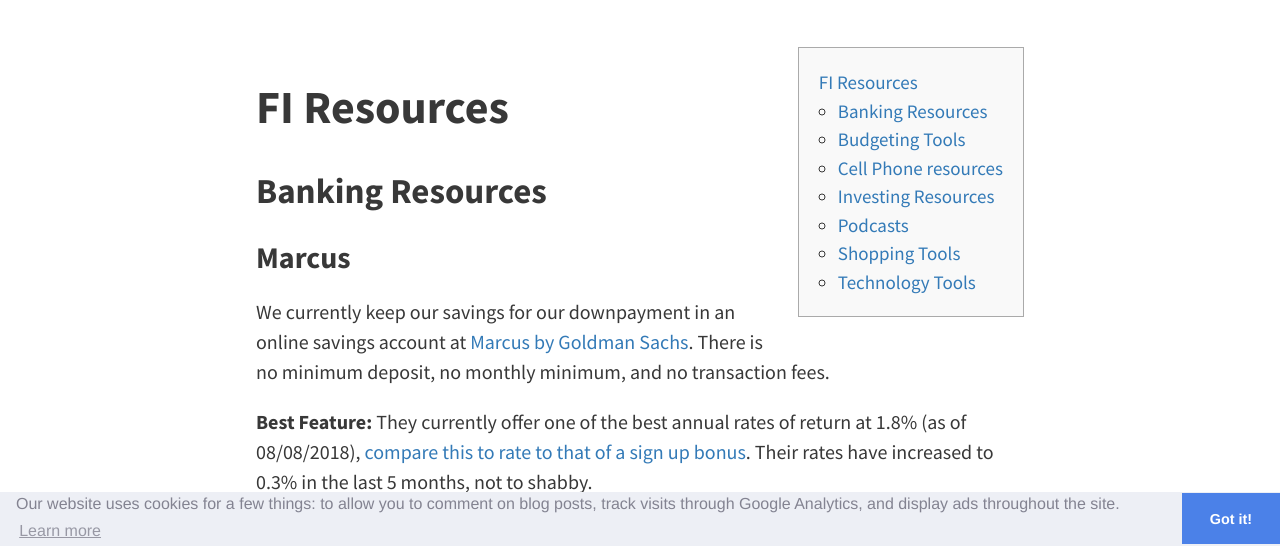
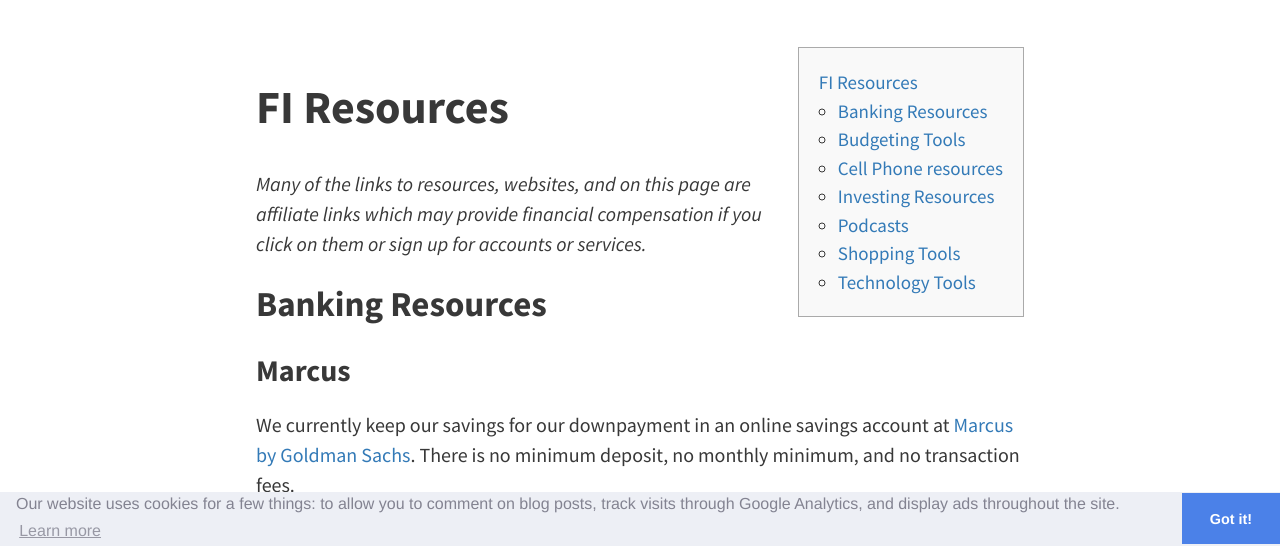
Before and after one commit to meagerfindings/meagerfindings.com, a Jekyll site: the page built from pages/the-resource-page.md, in a window 1280 px wide and 900 px high, cut to the strip 354-900 px from the top of the window. Built offline with Jekyll 4.4.1, drawn with Linux system fonts in a browser that asks for light colours.

Commit message:
added affiliate link disclaimer

```diff
--- a/pages/the-resource-page.md
+++ b/pages/the-resource-page.md
@@ -9,6 +9,8 @@
 ---
 
 # FI Resources
+
+_Many of the links to resources, websites, and on this page are affiliate links which may provide financial compensation if you click on them or sign up for accounts or services._
 
 ## Banking Resources
 
```
